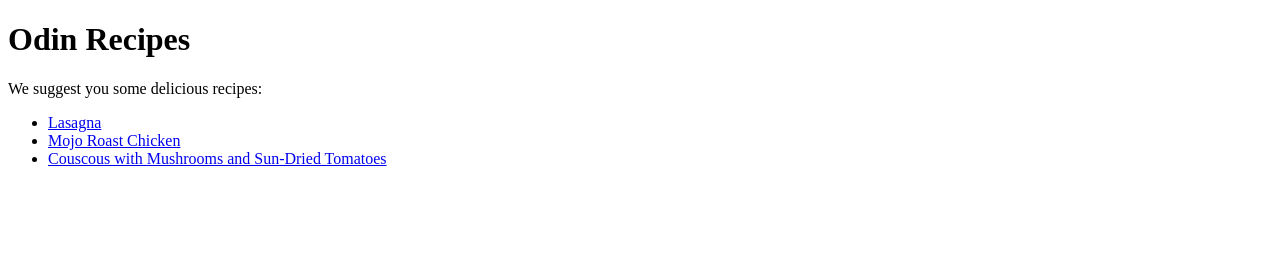
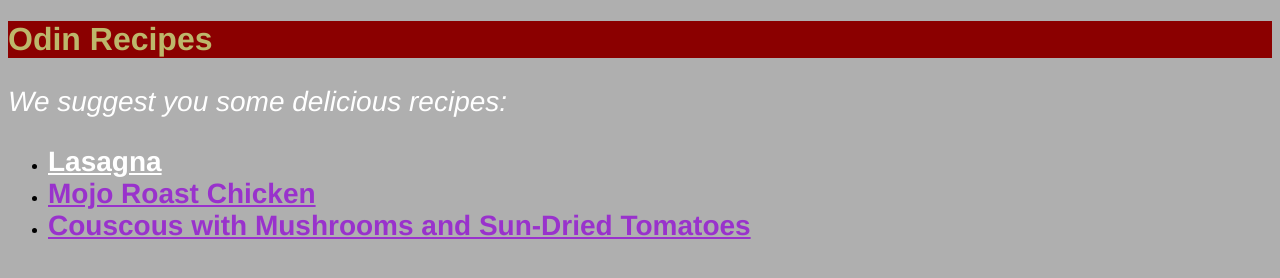
Before and after one commit to xasterisc/odin-recipes, a plain HTML site: page index.html in a window 1280 px wide. Drawn offline with Linux system fonts and the light colour scheme.

Commit message:
Add some CSS

```diff
--- a/index.html
+++ b/index.html
@@ -3,14 +3,15 @@
 <head>
 	<meta charset="UTF-8">
 	<meta name="viewport" content="width=device-width, initial-scale=1.0">
+	<link rel="stylesheet" type="text/css" href="style.css">
 	<title>Odin Recipes</title>
 </head>
 <body>
-	<h1>Odin Recipes</h1>
-	<p>
+	<h1 id="title">Odin Recipes</h1>
+	<p class="intro text">
 		We suggest you some delicious recipes:
 		<ul>
-			<li><a href="recipes/lasagna.html">Lasagna</a></li>
+			<li><a class="delicious" href="recipes/lasagna.html">Lasagna</a></li>
 			<li><a href="recipes/mojo-roast-chicken.html">Mojo Roast Chicken</a></li>
 			<li><a href="recipes/couscous.html">Couscous with Mushrooms and Sun-Dried Tomatoes</a></li>
 		</ul>
--- /dev/null
+++ b/style.css
@@ -0,0 +1,33 @@
+body {
+	background-color: #afafaf;
+	font-family: Helvetica, sans-serif;
+}
+
+li a {
+	font-weight: bold;
+	color: #9932cc;
+	font-size: 28px;
+}
+
+.intro, .delicious {
+	font-size: 28px;
+	color: white;
+}
+
+#title {
+	color: darkkhaki;
+	background-color: rgb(139, 0, 0);
+}
+
+.delicious {
+	font-style: normal;
+}
+
+.intro.text {
+	font-style: italic;
+}
+
+img {
+	height: auto;
+	width: 500px;
+}
```
Also changed, not shown: recipes/couscous.html (+1 -0 lines), recipes/lasagna.html (+1 -0 lines), recipes/mojo-roast-chicken.html (+1 -0 lines).
